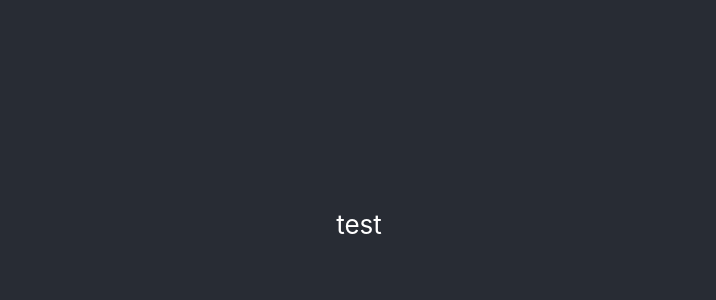
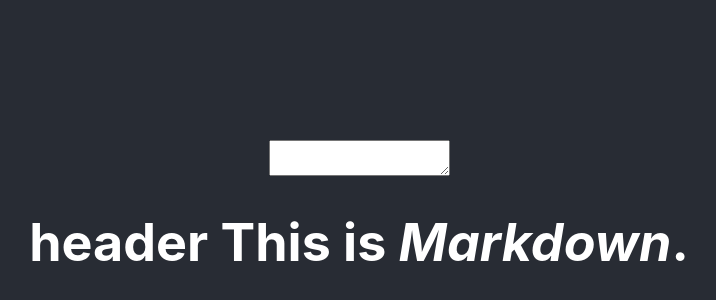
Before and after one commit to MarcinPietkiewicz/markdown-previewer, a React (Create React App) app: page / in a window 1280 px wide. Shown: the part 176-476 px from the top of the page, without its empty margins (281-997 px from the left). Built offline with nearby package versions, Linux system fonts and the light colour scheme.

Commit message:
Markdown function implemented for testing

```diff
--- a/package.json
+++ b/package.json
@@ -6,6 +6,8 @@
     "@testing-library/jest-dom": "^5.16.5",
     "@testing-library/react": "^13.4.0",
     "@testing-library/user-event": "^13.5.0",
+    "marked-react": "^1.3.0",
+    "marked": "^4.0.0",
     "react": "^18.2.0",
     "react-dom": "^18.2.0",
     "react-scripts": "5.0.1",
--- a/public/index.html
+++ b/public/index.html
@@ -40,4 +40,6 @@
       To create a production bundle, use `npm run build` or `yarn build`.
     -->
   </body>
+  <script src="https://cdn.freecodecamp.org/testable-projects-fcc/v1/bundle.js"></script>
+  </script>
 </html>
--- a/src/InputOutput.js
+++ b/src/InputOutput.js
@@ -1,24 +1,31 @@
-import React from 'react';
-import './InputOutput.css';
+import React from "react";
+import "./InputOutput.css";
+// import Markdown from "marked-react";
+import { marked } from "marked";
 
 class InputOutput extends React.Component {
-    constructor (props){
-        super(props)
-    this.state = {text: ''}
+  constructor(props) {
+    super(props);
+    this.state = { text: "" };
+  }
 
-    }
-render() {
+  getMarkdownText() {
+    var rawMarkup = marked.parse("# header This is _Markdown_.");
+    return { __html: rawMarkup };
+  }
+
+  render() {
     return (
-        <React.Fragment>
-            test
-
-
-        </React.Fragment>
-    )
+      <React.Fragment>
+        <textarea id="editor"></textarea>
+        <div id="preview">
+          <div dangerouslySetInnerHTML={this.getMarkdownText()} />
+        </div>
+      </React.Fragment>
+    );
+  }
 }
 
-
-}
-
+//marked.parse('# Marked in the browser\n\nRendered by **marked**.');
 
 export default InputOutput;
--- a/src/index.js
+++ b/src/index.js
@@ -2,7 +2,6 @@ import React from 'react';
 import ReactDOM from 'react-dom/client';
 import './index.css';
 import App from './App';
-import reportWebVitals from './reportWebVitals';
 
 const root = ReactDOM.createRoot(document.getElementById('root'));
 root.render(
@@ -14,4 +13,3 @@ root.render(
 // If you want to start measuring performance in your app, pass a function
 // to log results (for example: reportWebVitals(console.log))
 // or send to an analytics endpoint. Learn more: https://bit.ly/CRA-vitals
-reportWebVitals();
```
Also changed, not shown: 1 other file (tests, documents, lock files or other folders).
